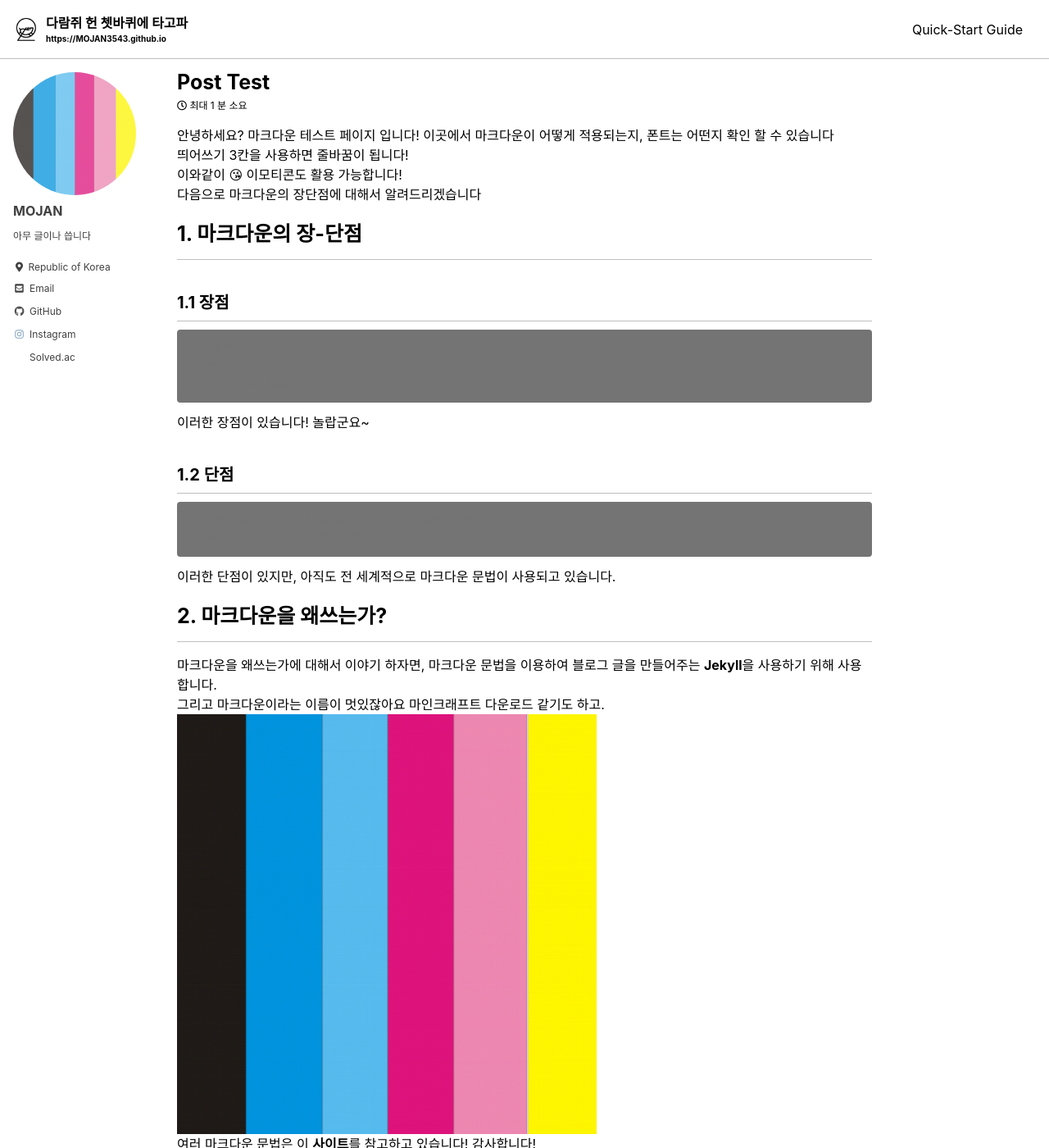
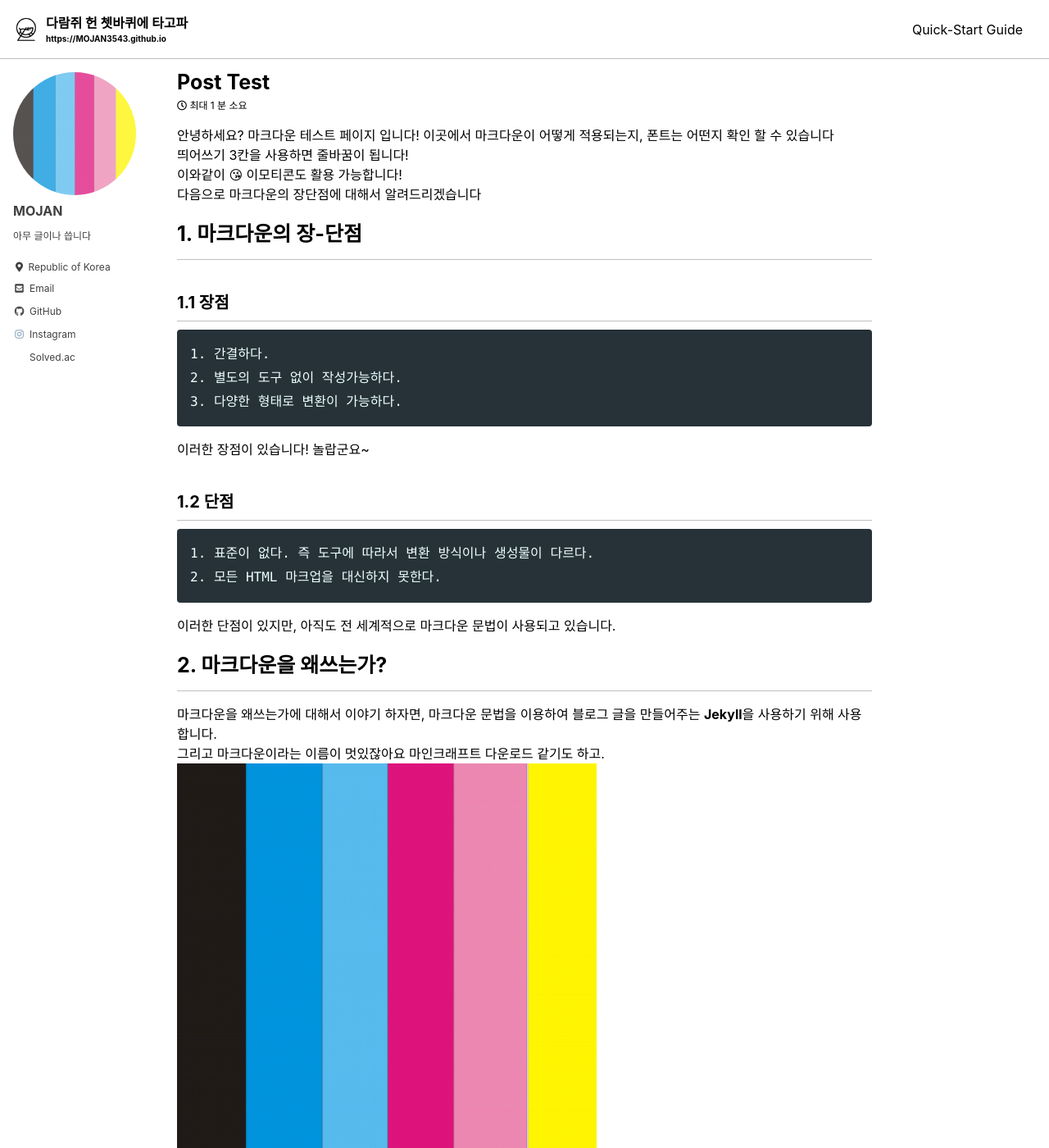
Before and after one commit to MOJAN3543/MOJAN3543.github.io, a Jekyll site: the page built from _posts/2023-01-07-Test.md, in a window 1280 px wide and 1400 px high. Shown: the whole window at 82% size. Built offline with Jekyll 4.4.1, drawn with Linux system fonts in a browser that asks for light colours; cached includes are drawn as plain includes.

Commit message:
Update _syntax.scss

```diff
--- a/_sass/minimal-mistakes/_syntax.scss
+++ b/_sass/minimal-mistakes/_syntax.scss
@@ -6,10 +6,10 @@ div.highlighter-rouge,
 figure.highlight {
   position: relative;
   margin-bottom: 1em;
-  background: #747474;
-  color: #747474;
+  background: #263238;
+  color: #eff;
   font-family: $sans-serif;
-  font-size: $type-size-6;
+  font-size: $type-size-5;
   line-height: 1.8;
   border-radius: $border-radius;
 
```
